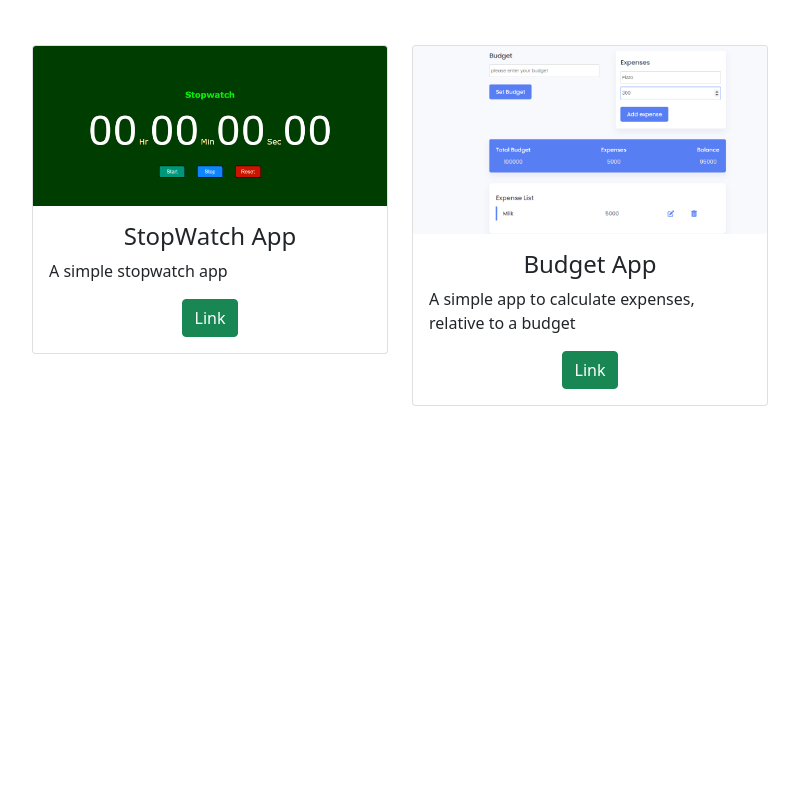
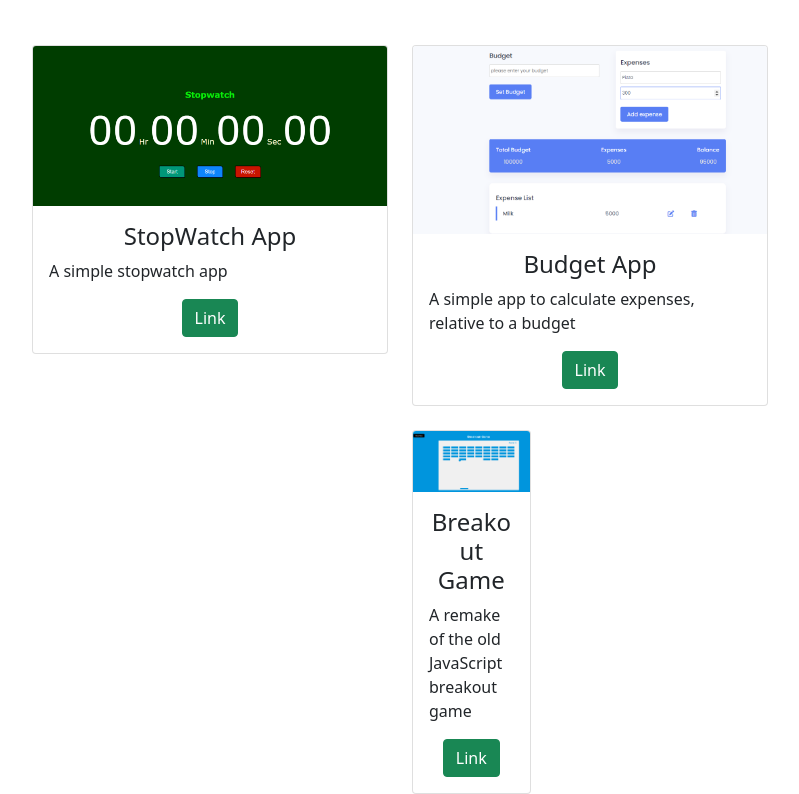
Before and after one commit to boluwatifeomotosho/profile-website, a website built with Parcel: page index.html in a window 1280 px wide. Shown: the part 2471-3265 px from the top of the page, without its empty margins (50-849 px from the left). Before the commit the page ends 2877 px from the top, so only its background shows below. Built offline with nearby package versions, Linux system fonts and the light colour scheme.

Commit message:
Update index.html

```diff
--- a/index.html
+++ b/index.html
@@ -191,7 +191,6 @@
                         </div>
                     </div>
                 </div>
-
         </div>
             <div class="col-lg-4 mt-4">
                 <div class="card portfolioContent">
@@ -203,7 +202,18 @@
                             <a href="https://bolu-budget-app.netlify.app/" class="btn btn-success">Link</a>
                         </div>
                     </div>
-                </div>
+            </div>
+            <div class="col-lg-4 mt-4">
+                <div class="card portfolioContent">
+                    <img class="card-img-top" src="Breakout.png" alt="Card image" style="width:100%">
+                    <div class="card-body">
+                        <h4 class="card-title">Breakout Game</h4>
+                        <p class="card-text">A remake of the old JavaScript breakout game</p>
+                        <div class="text-center">
+                            <a href="https://bolu-breakout.netlify.app/" class="btn btn-success">Link</a>
+                        </div>
+                    </div>
+            </div>
         </div>
 
     </section>
```
